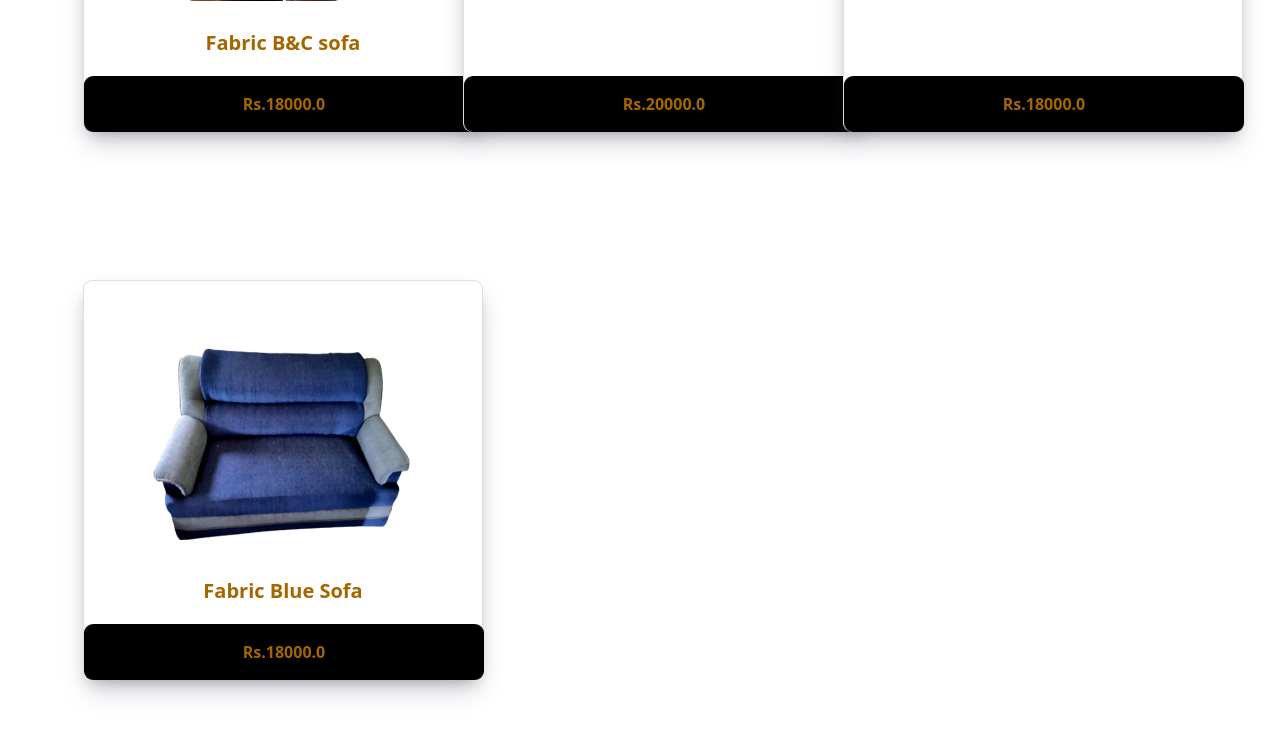
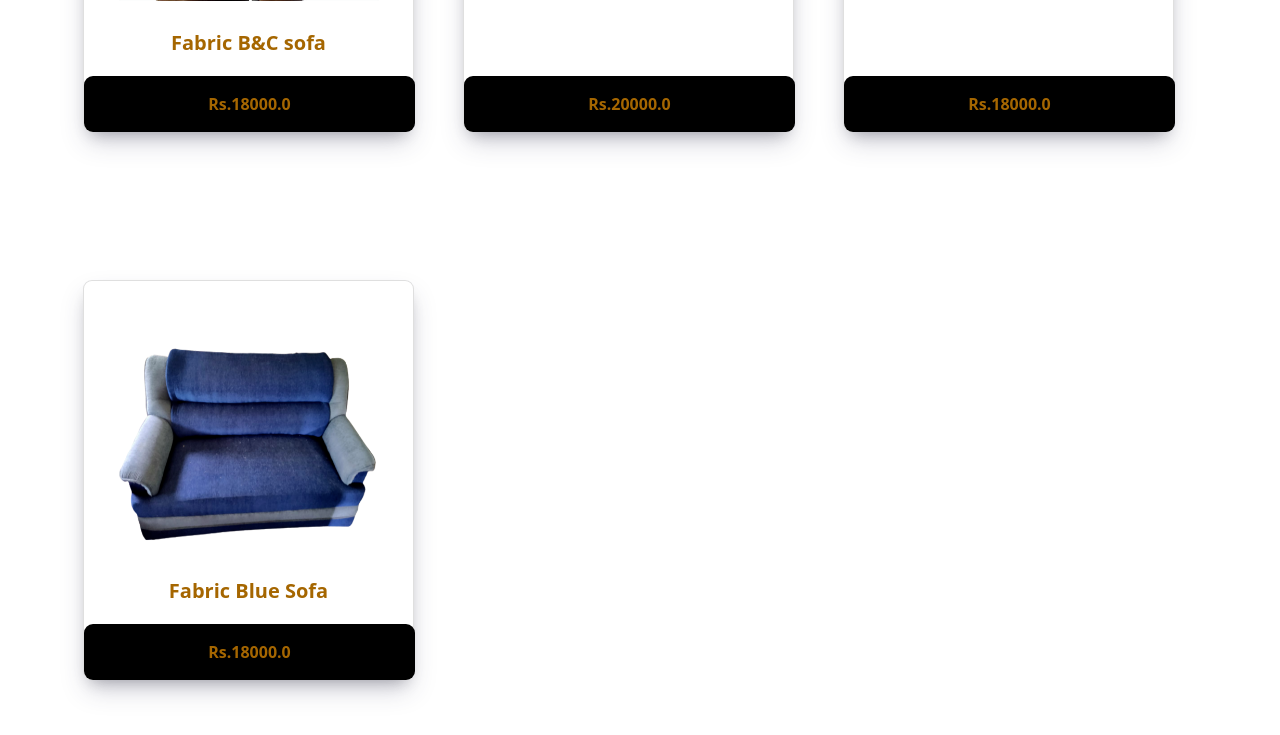
Before and after one commit to njp03/FurnitureFolio, a Django app: page /sofa/ in a window 1280 px wide. Shown: the part 989-1724 px from the top of the page. Run offline with Django 3.2, Linux system fonts and the light colour scheme; data comes from the database, SQL or seed files in the repository; some libraries are stand-ins or nearby versions; some web fonts are replaced.

Commit message:
Update style.css

```diff
--- a/static/app/css/style.css
+++ b/static/app/css/style.css
@@ -60,7 +60,7 @@
 {    position: relative;
     border:1px sblack;
     /* outline:none; */
-    width: 400px;
+    width: 331px;
     height:400px;
     background-color: rgb(255, 255, 255);
     border-radius: 9px;
@@ -78,7 +78,7 @@
     background: black;
     top: 327px;
     overflow: hidden;
-    width: 400px;
+    width: 331px;
     left: 0px;
     border-radius: 9px;
 }
```
